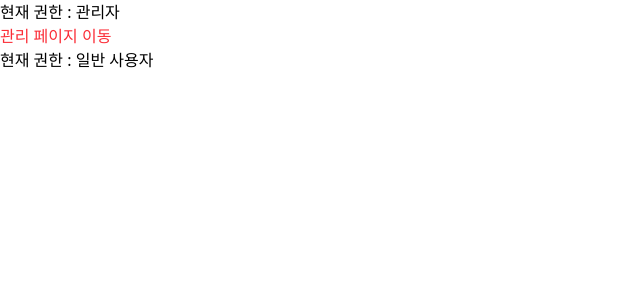
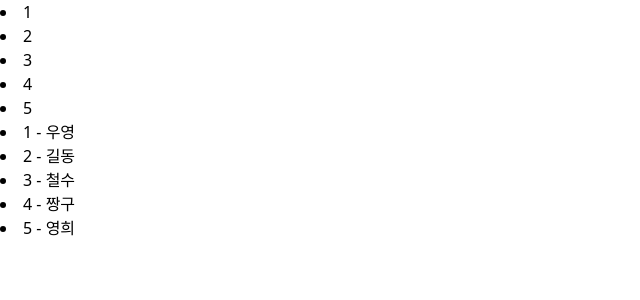
Before and after one commit to sukyoung14/first, a React (Vite) app in the folder react/my-react-app/: page / in a window 1280 px wide. Shown: the top 300 px of the page, without its empty margins (0-640 px from the left). Built offline with nearby package versions, Linux system fonts and the light colour scheme.

Commit message:
리스트 랜더링

```diff
--- a/react/my-react-app/src/App.jsx
+++ b/react/my-react-app/src/App.jsx
@@ -1,6 +1,6 @@
 import React from "react";
 
-import Container from "./components/Component/Condition/Container";
+import Container from "./components/Component/List/Container";
 // 파일명과 동일한 함수는 컴포넌트 함수
 // 컴포넌트 함수는 파일당 하나만 존재
 // 컴포넌트 함수 외부는 import 문만 사용
--- /dev/null
+++ b/react/my-react-app/src/components/Component/List/Container.jsx
@@ -0,0 +1,24 @@
+import React from "react";
+import User from "./user";
+
+export default function Container() {
+  const array = [1, 2, 3, 4, 5];
+  const userArray = [
+    { id: 1, name: "우영" },
+    { id: 2, name: "길동" },
+    { id: 3, name: "철수" },
+    { id: 4, name: "짱구" },
+    { id: 5, name: "영희" },
+  ];
+
+  return (
+    <div>
+      {array.map((element) => {
+        return <li> {element}</li>;
+      })}
+      {userArray.map((userElement) => {
+        return <User key={userElement["id"]} user={userElement}></User>;
+      })}
+    </div>
+  );
+}
--- /dev/null
+++ b/react/my-react-app/src/components/Component/List/User.jsx
@@ -0,0 +1,11 @@
+import React from "react";
+
+export default function user({ key, user }) {
+  return (
+    <div>
+      <li>
+        {user["id"]} - {user["name"]}
+      </li>
+    </div>
+  );
+}
```
